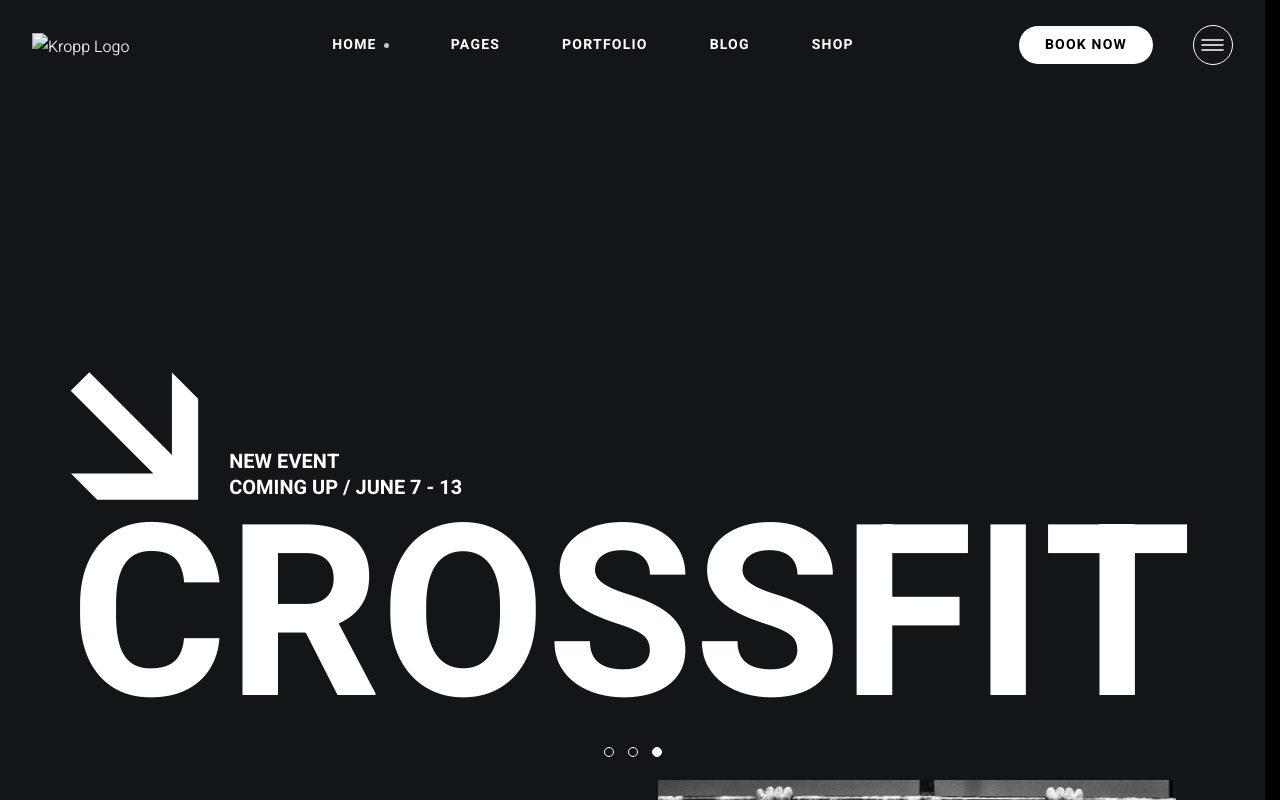
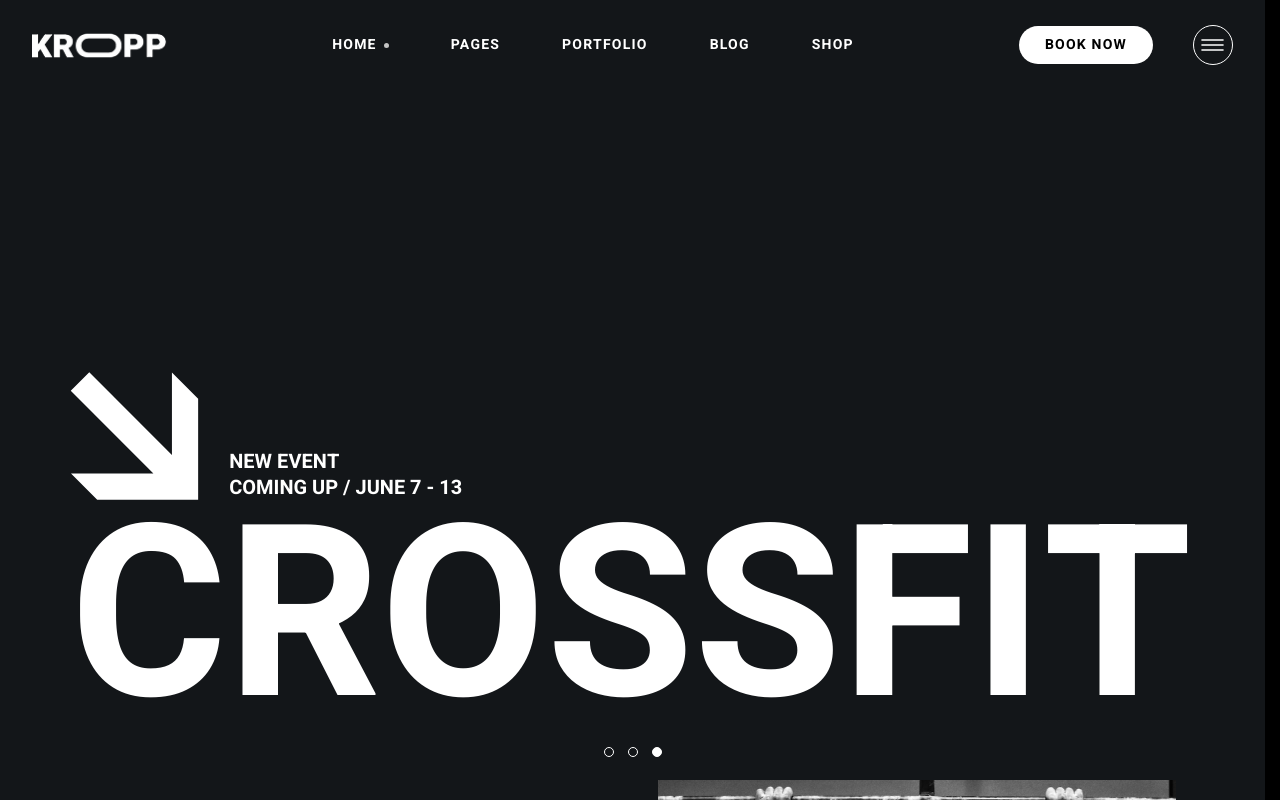
Before and after one commit to BlueHour7/Kropp-Crossfit, a plain HTML site: page index.html in a window 1280 px wide. Shown: the top 800 px of the page. Drawn offline with Linux system fonts and the light colour scheme; the site is published under a folder, as on GitHub Pages, so addresses that start at the root find nothing.

Commit message:
Fix img sources with /

```diff
--- a/index.html
+++ b/index.html
@@ -16,7 +16,7 @@
 		<header class="header">
 			<a href="/" class="header-logo">
 				<img
-					src="/img/kropp-logo.png"
+					src="img/kropp-logo.png"
 					alt="Kropp Logo"
 					class="header-img"
 					width="135"
@@ -478,7 +478,7 @@
 				<header>
 					<a href="/" class="footer-logo">
 						<img
-							src="/img/kropp-logo.png"
+							src="img/kropp-logo.png"
 							alt="Kropp Logo"
 							class="footer-img"
 							width="270"
```
